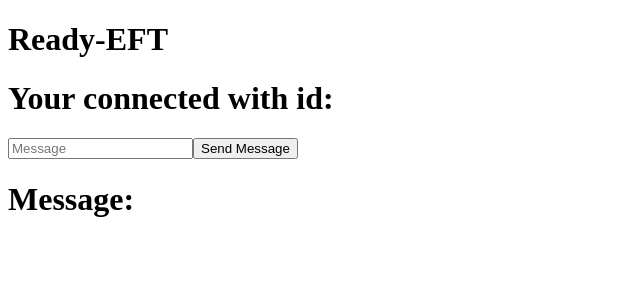
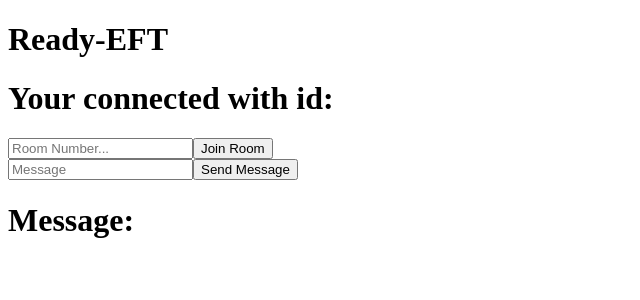
Before and after one commit to nickPisano/Ready-EFT-CRUD, a React (Create React App) app in the folder client/: page /main in a window 1280 px wide. Shown: the top 300 px of the page, without its empty margins (0-640 px from the left). Built offline with nearby package versions, Linux system fonts and the light colour scheme; no server answers.

Commit message:
Added Rooms to Socket.io

```diff
--- a/client/src/components/Group/index.js
+++ b/client/src/components/Group/index.js
@@ -8,27 +8,47 @@
 });
 
 const Group = () => {
+  // Room State
+  const [room, setRoom] = useState("");
+
+  // Sending Messages to Other users Realtime
   const [message, setMessage] = useState("");
-  const [messageReceived, setMessageReceive] = useState("")
+  const [messageReceived, setMessageReceive] = useState("");
+
+  const joinRoom = () => {
+    if (room !== "") {
+      socket.emit("join_room", room);
+    }
+  };
+
   const sendMessage = () => {
-    socket.emit('send_message', { message } )
+    socket.emit("send_message", { message, room });
   };
 
   useEffect(() => {
     socket.on("receive_message", (data) => {
-      setMessageReceive(data.message)
-    })
-  }, [socket])
+      setMessageReceive(data.message);
+    });
+  }, [socket]);
 
   return (
     <div>
       <h1>Your connected with id: {socket.id}</h1>
       <div>
+        <input
+          placeholder="Room Number..."
+          onChange={(event) => {
+            setRoom(event.target.value);
+          }}
+        />
+        <button onClick={joinRoom}> Join Room</button>
         <div className="messageDiv">
-          <input placeholder="Message"
-          onChange={(event) => {
-            setMessage(event.target.value)
-          }}/>
+          <input
+            placeholder="Message"
+            onChange={(event) => {
+              setMessage(event.target.value);
+            }}
+          />
           <button onClick={sendMessage}>Send Message</button>
         </div>
       </div>
```
Also changed, not shown: 1 other file (tests, documents, lock files or other folders).
